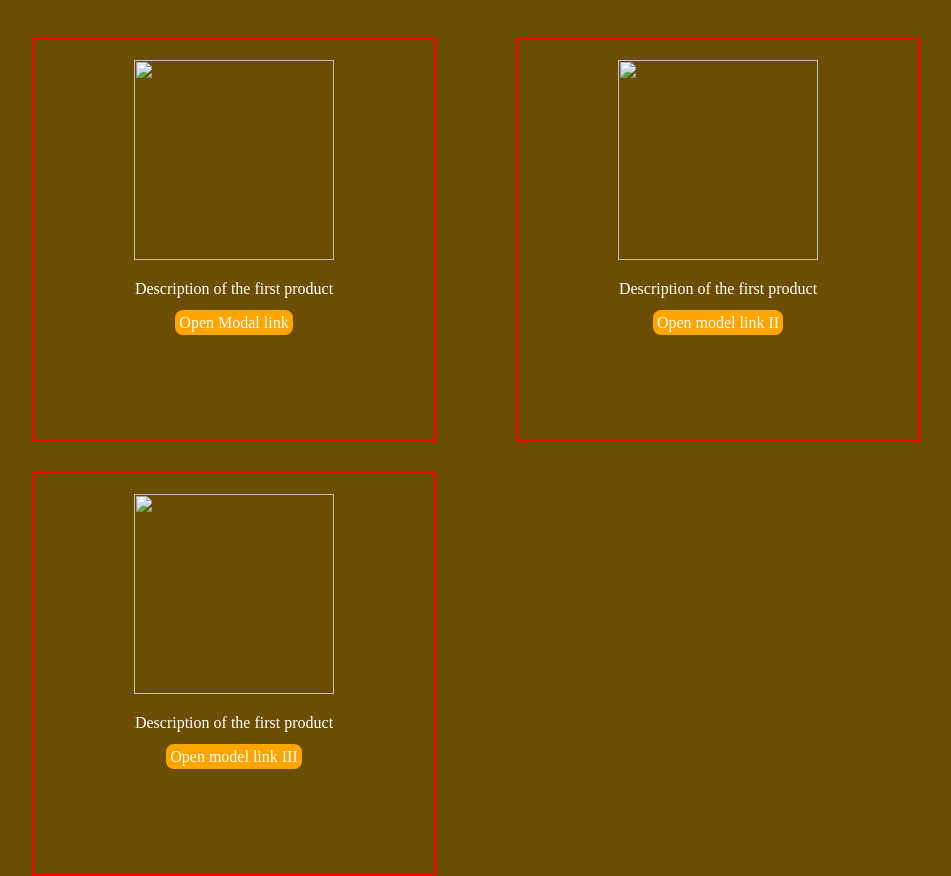
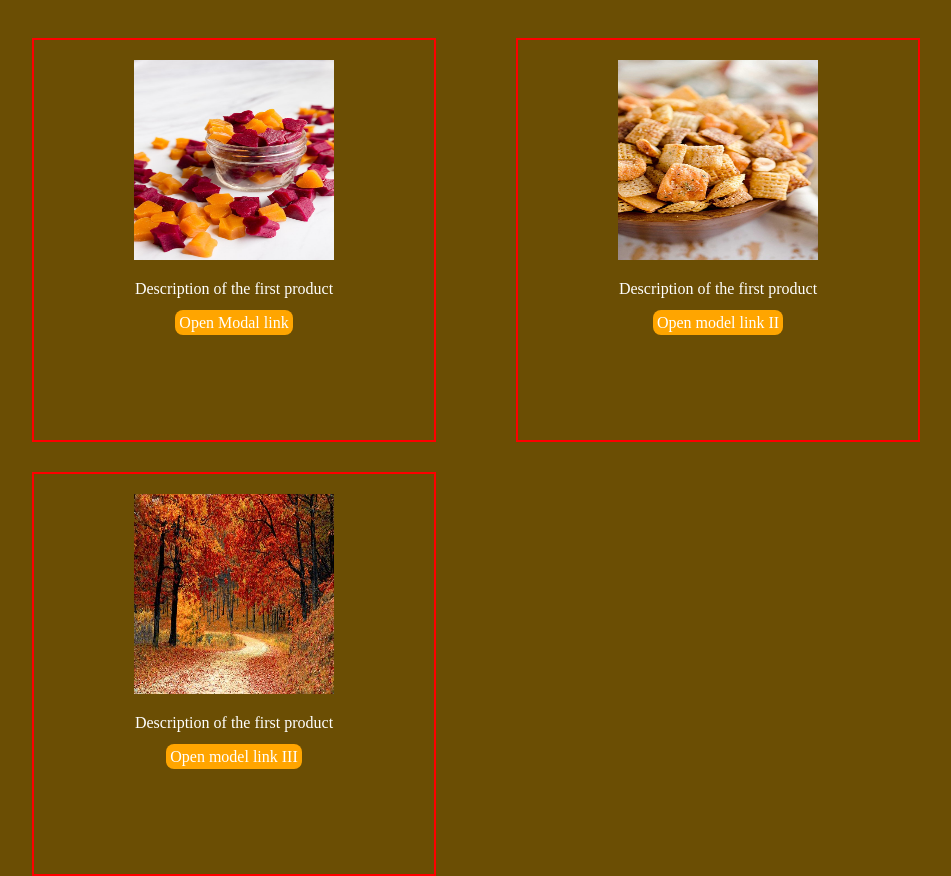
Before and after one commit to mdzzaman01/mdzzaman01.github.io, a plain HTML site: page Assignment5.html in a window 1280 px wide. Shown: the whole page, without its empty margins (56-1007 px from the left). Drawn offline with Linux system fonts and the light colour scheme.

Commit message:
Update Assignment5.html

```diff
--- a/Assignment5.html
+++ b/Assignment5.html
@@ -11,7 +11,7 @@
 	<div class="mainbox" align="center">
 
 		<div class="box" align="center">
-			<img src="images/snack.jpg" alt="">
+			<img src="snack.jpg" alt="">
 			<p>Description of the first product</p>
 			<a href="#open-modal" class="click">Open Modal link</a>
 			<!--<a href="#open" class="click">Open Modal Link</a>-->
@@ -19,7 +19,7 @@
 		</div>
 
 		<div class="box" align="center">
-			<img src="images/snack2.jpg" alt="">
+			<img src="snack2.jpg" alt="">
 			<p>Description of the first product</p>
 			<a href="#open-modal" class="click">Open model link II</a>
 			<!--<a href="#open" class="click">Open Modal Link II</a>-->
@@ -27,7 +27,7 @@
 		</div>
 
 		<div class="box" align="center">
-			<img src="images/nature.jpg" alt="">
+			<img src="nature.jpg" alt="">
 			<p>Description of the first product</p>
 			<a href="#open-modal" class="click">Open model link III</a>
 			<!--<a href="#open" class="click">Open Modal Link II</a>-->
@@ -51,7 +51,7 @@
 		<a href="#modal-close" title="Close" class="modal-close">close &times;</a>
 		<div class="header"><h3>Model Window Example</h3></div>
 		<p>Lorem ipsum, or lipsum as it is sometimes known, is dummy text used in laying out print, graphic or web designs.</p>
-		<img src="images/apple.jpg" alt="">
+		<img src="apple.jpg" alt="">
 		<a href="#" class="button">Close</a>
 	  </div>
 	</div>-->
```
